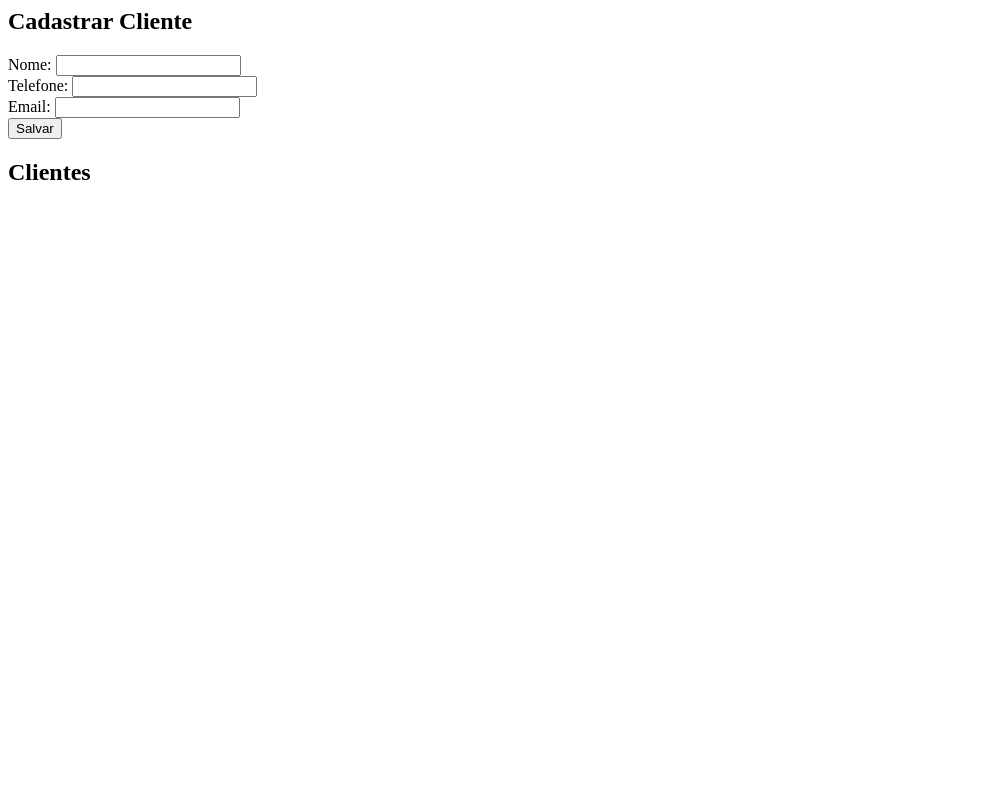
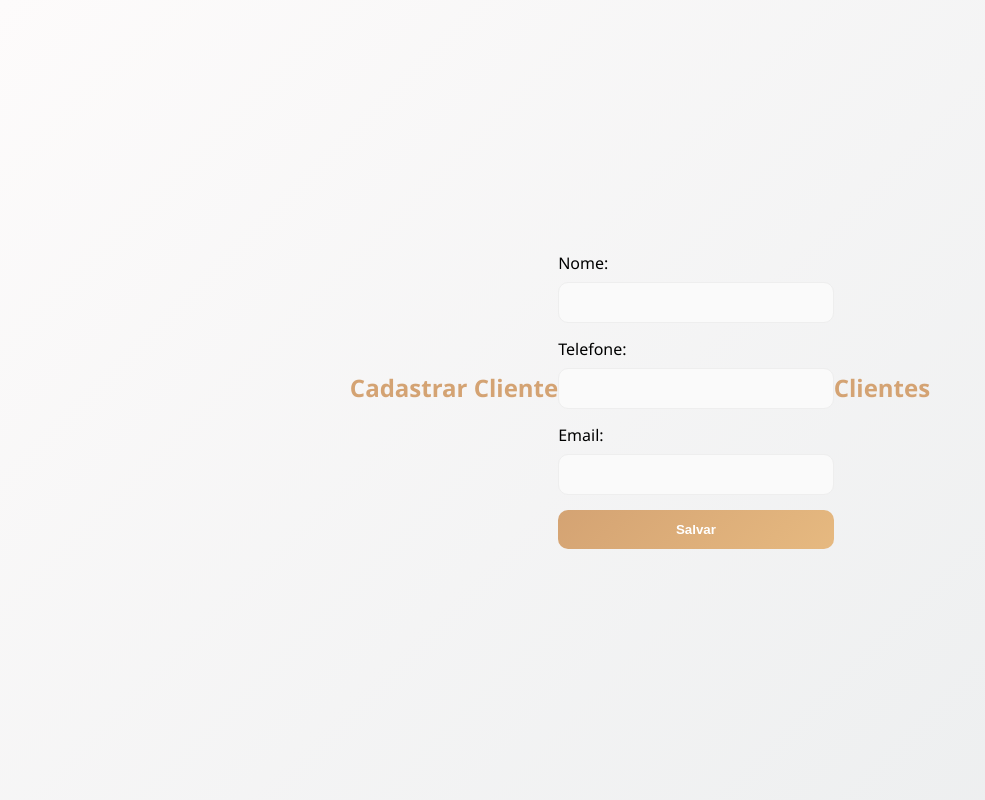
Before and after one commit to Kakykyyy/sistema-salao, a PHP site: page /clientes.php in a window 1280 px wide. Shown: the whole page, without its empty margins (0-985 px from the left). Run offline with PHP 8.4, Linux system fonts and the light colour scheme; data that the repository does not hold is empty.

Commit message:
oooooooo

```diff
--- a/sistema_salao/agendamento.php
+++ b/sistema_salao/agendamento.php
@@ -11,6 +11,7 @@
             echo "<option value='{$c['id']}'>{$c['nome']}</option>";
         }
         ?>
+        <link rel="stylesheet" href="style.css">
     </select><br>
 
     Serviço:
--- a/sistema_salao/assets/style.css
+++ b/sistema_salao/assets/style.css
@@ -0,0 +1,74 @@
+
+* {
+    margin: 0;
+    padding: 0;
+    box-sizing: border-box;
+}
+
+
+body {
+    font-family: 'Segoe UI', sans-serif;
+    background: linear-gradient(135deg, #fdfbfb, #ebedee);
+    display: flex;
+    justify-content: center;
+    align-items: center;
+    height: 100vh;
+}
+
+
+.container {
+    background: white;
+    padding: 35px;
+    border-radius: 20px;
+    width: 360px;
+    box-shadow: 0 10px 30px rgba(0,0,0,0.1);
+}
+
+
+h2 {
+    text-align: center;
+    color: #d4a373;
+    margin-bottom: 25px;
+}
+
+
+label {
+    font-size: 14px;
+    color: #666;
+}
+
+
+select, input {
+    width: 100%;
+    padding: 12px;
+    margin: 8px 0 15px;
+    border-radius: 10px;
+    border: 1px solid #eee;
+    background: #fafafa;
+    transition: 0.3s;
+}
+
+
+select:focus, input:focus {
+    border: 1px solid #d4a373;
+    background: #fff;
+}
+
+
+button {
+    width: 100%;
+    padding: 12px;
+    background: linear-gradient(135deg, #d4a373, #e6b980);
+    color: white;
+    font-weight: bold;
+    border: none;
+    border-radius: 10px;
+    cursor: pointer;
+    transition: 0.3s;
+}
+
+
+button:hover {
+    opacity: 0.9;
+    transform: scale(1.02);
+}
--- a/sistema_salao/clientes.php
+++ b/sistema_salao/clientes.php
@@ -7,6 +7,7 @@
     Telefone: <input type="text" name="telefone"><br>
     Email: <input type="text" name="email"><br>
     <button type="submit" name="salvar">Salvar</button>
+    <link rel="stylesheet" href="style.css">
 </form>
 
 <?php
--- /dev/null
+++ b/sistema_salao/header.php
@@ -0,0 +1,3 @@
+<?php
+include "conexao.php";
+?>
```
Also changed, not shown: sistema_salao/footer.php (added).
